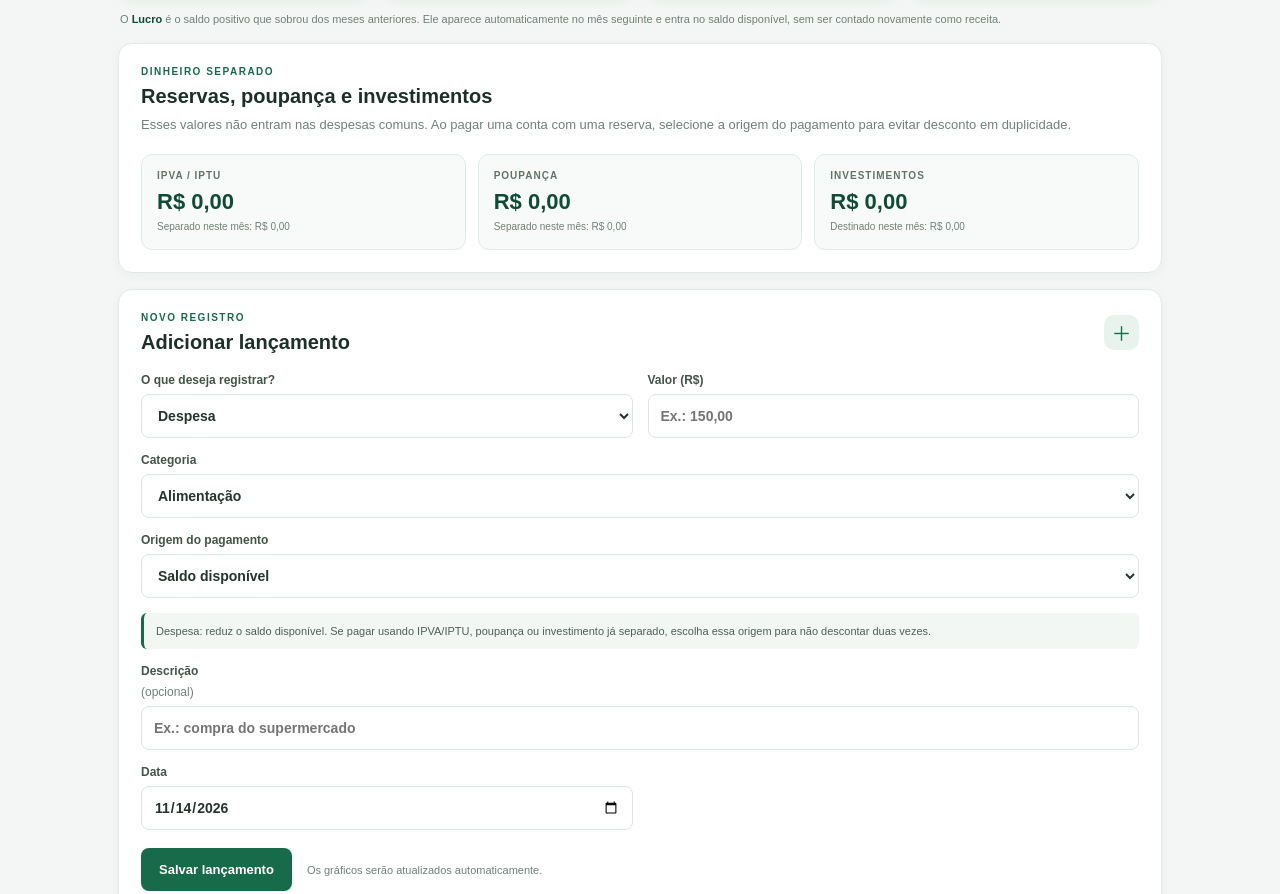
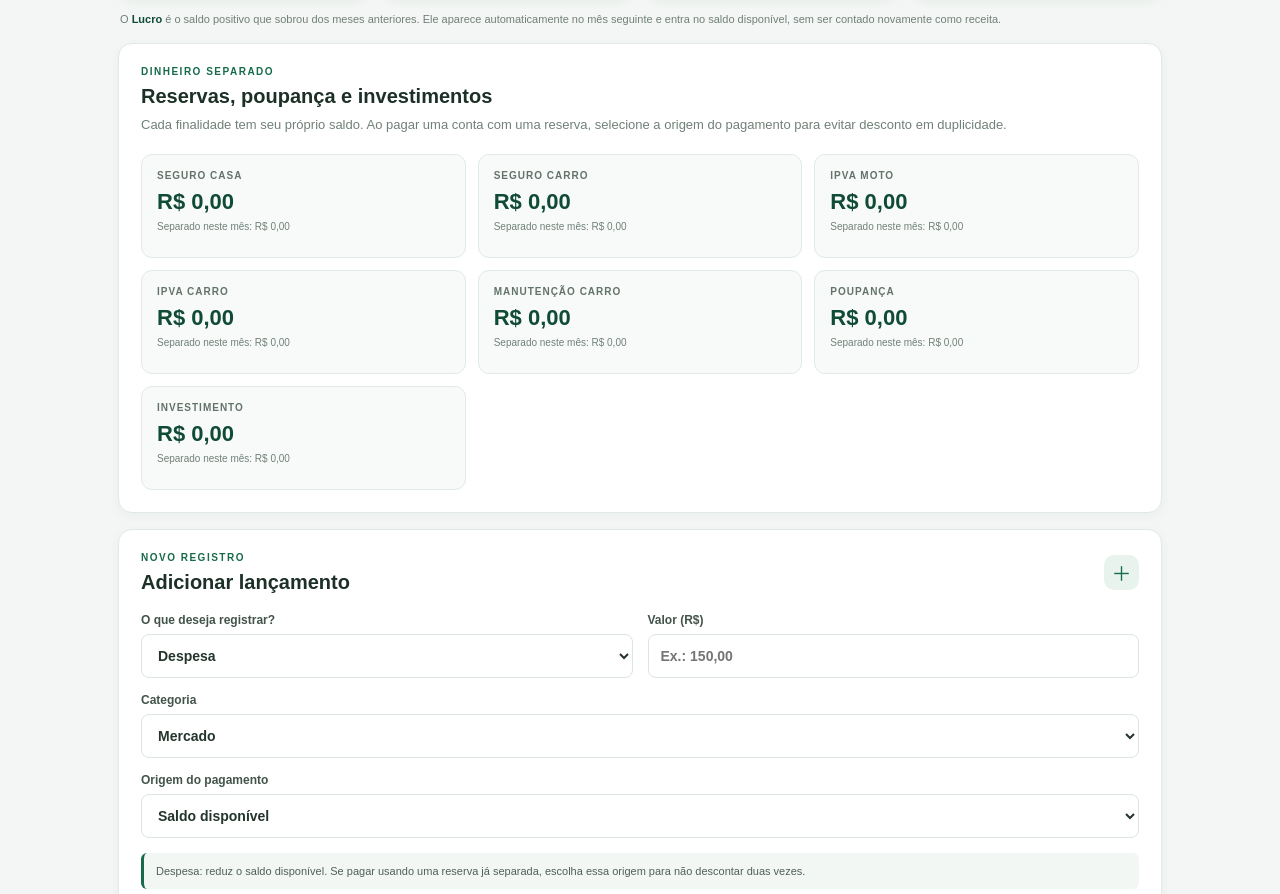
Before and after one commit to gusta1006/CONTABILIDADEV2, a plain HTML site: page index.html in a window 1280 px wide. Shown: the part 494-1388 px from the top of the page. Drawn offline with Linux system fonts and the light colour scheme.

Commit message:
Add files via upload

```diff
--- a/index.html
+++ b/index.html
@@ -44,12 +44,8 @@
         <p class="carry-explanation">O <strong>Lucro</strong> é o saldo positivo que sobrou dos meses anteriores. Ele aparece automaticamente no mês seguinte e entra no saldo disponível, sem ser contado novamente como receita.</p>
 
         <section class="panel reserve-panel" aria-label="Saldos separados por finalidade">
-          <div class="panel-title"><div><p class="eyebrow">DINHEIRO SEPARADO</p><h2>Reservas, poupança e investimentos</h2><p class="muted">Esses valores não entram nas despesas comuns. Ao pagar uma conta com uma reserva, selecione a origem do pagamento para evitar desconto em duplicidade.</p></div></div>
-          <div class="reserve-grid">
-            <article class="reserve-card"><span>IPVA / IPTU</span><strong id="ipvaBalance">R$ 0,00</strong><small id="ipvaMonth">Separado neste mês: R$ 0,00</small></article>
-            <article class="reserve-card"><span>POUPANÇA</span><strong id="savingBalance">R$ 0,00</strong><small id="savingMonth">Separado neste mês: R$ 0,00</small></article>
-            <article class="reserve-card"><span>INVESTIMENTOS</span><strong id="investmentBalance">R$ 0,00</strong><small id="investmentMonth">Destinado neste mês: R$ 0,00</small></article>
-          </div>
+          <div class="panel-title"><div><p class="eyebrow">DINHEIRO SEPARADO</p><h2>Reservas, poupança e investimentos</h2><p class="muted">Cada finalidade tem seu próprio saldo. Ao pagar uma conta com uma reserva, selecione a origem do pagamento para evitar desconto em duplicidade.</p></div></div>
+          <div class="reserve-grid reserve-grid-many" id="reserveCards" aria-live="polite"></div>
         </section>
 
         <section class="panel">
@@ -68,9 +64,6 @@
               <label class="wide" id="paymentSourceWrap" hidden>Origem do pagamento
                 <select id="paymentSource">
                   <option value="cash">Saldo disponível</option>
-                  <option value="IPVA/IPTU">Reserva IPVA/IPTU</option>
-                  <option value="Poupança">Poupança</option>
-                  <option value="Investimento">Investimento</option>
                 </select>
               </label>
               <p id="typeHint" class="form-note wide" aria-live="polite">A despesa reduz o saldo disponível.</p>
@@ -112,11 +105,7 @@
 
         <section class="panel report-panel">
           <div class="report-title"><div><p class="eyebrow">DESTINAÇÃO DO DINHEIRO</p><h3>Reservas e aportes do mês</h3><p class="muted">Valores separados no mês selecionado, sem misturá-los às despesas.</p></div></div>
-          <div class="reserve-grid report-reserve-grid">
-            <article class="reserve-card"><span>IPVA / IPTU</span><strong id="reportIpva">R$ 0,00</strong><small>Separado no mês</small></article>
-            <article class="reserve-card"><span>POUPANÇA</span><strong id="reportSaving">R$ 0,00</strong><small>Separado no mês</small></article>
-            <article class="reserve-card"><span>INVESTIMENTOS</span><strong id="reportInvestment">R$ 0,00</strong><small>Destinado no mês</small></article>
-          </div>
+          <div class="reserve-grid reserve-grid-many report-reserve-grid" id="reportReserveCards"></div>
         </section>
 
         <section class="panel report-panel">
--- a/script.js
+++ b/script.js
@@ -9,10 +9,19 @@
 
 const STORAGE_KEY = 'contaFacilTransactions';
 const CATEGORY_KEY = 'contaFacilSimpleCategories';
-const RESERVE_BUCKETS = ['IPVA/IPTU','Poupança','Investimento'];
+const RESERVE_BUCKETS = [
+  'Seguro Casa',
+  'Seguro Carro',
+  'IPVA Moto',
+  'IPVA Carro',
+  'Manutenção Carro',
+  'Poupança',
+  'Investimento',
+  'IPVA/IPTU' // Mantido para compatibilidade com registros antigos.
+];
 const COLORS = ['#176b4a','#e0a33b','#4f83b8','#bd554d','#8a6bb1','#299b9b','#d17b45','#718b50','#cb6b91','#68747d','#a18b56','#597c9e'];
 const defaultCategories = {
-  expense: ['Alimentação','Supermercado','Moradia','Água','Energia elétrica','Internet e telefone','Transporte','Combustível','Saúde','Farmácia','Educação','Lazer','Assinaturas','Cartão de crédito','Impostos','IPVA','IPTU','Outras despesas'],
+  expense: ['Mercado','Água','Luz','Internet Casa','Internet Praia','Celular Mãe','Celular Eu','Antena','Escola','Hipercard','Uber','Inglês','Ração','Mesada'],
   income: ['Salário','Aposentadoria','Renda extra','Serviços','Vendas','Rendimentos','Outras receitas']
 };
 
@@ -108,13 +117,27 @@ function renderCategoryOptions() {
   if ([...select.options].some(o => o.value === previous)) select.value = previous;
 
   const paymentWrap = $('paymentSourceWrap');
+  const paymentSelect = $('paymentSource');
+  const previousPayment = paymentSelect.value;
+  paymentSelect.replaceChildren();
+  const cashOption = document.createElement('option');
+  cashOption.value = 'cash';
+  cashOption.textContent = 'Saldo disponível';
+  paymentSelect.append(cashOption);
+  RESERVE_BUCKETS.forEach(bucket => {
+    const option = document.createElement('option');
+    option.value = bucket;
+    option.textContent = `Reserva: ${bucket}`;
+    paymentSelect.append(option);
+  });
+  if ([...paymentSelect.options].some(option => option.value === previousPayment)) paymentSelect.value = previousPayment;
   paymentWrap.hidden = type !== 'expense';
   $('categoryForm').hidden = !['income','expense'].includes(type);
   const hint = $('typeHint');
   const hints = {
-    expense: 'Despesa: reduz o saldo disponível. Se pagar usando IPVA/IPTU, poupança ou investimento já separado, escolha essa origem para não descontar duas vezes.',
+    expense: 'Despesa: reduz o saldo disponível. Se pagar usando uma reserva já separada, escolha essa origem para não descontar duas vezes.',
     income: 'Receita: aumenta o dinheiro disponível e pode gerar lucro para o mês seguinte.',
-    allocation: 'Separar dinheiro: transfere parte do saldo disponível para IPVA/IPTU, poupança ou investimentos. Não é uma despesa.',
+    allocation: 'Separar dinheiro: transfere parte do saldo disponível para uma finalidade de reserva. Não é uma despesa.',
     withdrawal: 'Resgatar valor separado: devolve dinheiro de uma reserva ao saldo disponível. Não é receita.'
   };
   hint.textContent = hints[type] || '';
@@ -163,7 +186,7 @@ function monthlyTotals(month) {
   let incomeCents = 0;
   let expenseCents = 0;
   let cashExpenseCents = 0;
-  let allocationCents = { 'IPVA/IPTU':0, 'Poupança':0, 'Investimento':0 };
+  let allocationCents = Object.fromEntries(RESERVE_BUCKETS.map(bucket => [bucket, 0]));
   let withdrawalCents = 0;
   transactions.forEach(item => {
     if (item.date.slice(0,7) !== month) return;
@@ -258,18 +281,38 @@ function getSelectedMonthBalance() {
   };
 }
 
+
+function renderReserveCards(containerId, month, reportMode, monthAllocations = null) {
+  const container = $(containerId);
+  if (!container) return;
+  container.replaceChildren();
+  RESERVE_BUCKETS.filter(bucket => bucket !== 'IPVA/IPTU').forEach(bucket => {
+    const card = document.createElement('article');
+    card.className = 'reserve-card';
+    const name = document.createElement('span');
+    name.textContent = bucket.toLocaleUpperCase('pt-BR');
+    const balance = document.createElement('strong');
+    const value = reportMode
+      ? ((monthAllocations && monthAllocations[bucket]) || 0) / 100
+      : monthReserveBalance(bucket, month);
+    balance.textContent = money(value);
+    const note = document.createElement('small');
+    note.textContent = reportMode
+      ? 'Separado neste mês'
+      : `Separado neste mês: ${money(monthlyTotals(month).allocationCents[bucket] / 100)}`;
+    card.append(name, balance, note);
+    container.append(card);
+  });
+}
+
 function updateSummary() {
   const {income, expenses, carry, balance, allocations} = getSelectedMonthBalance();
   $('carryTotal').textContent = money(carry);
   $('incomeTotal').textContent = money(income);
   $('expenseTotal').textContent = money(expenses);
   $('balanceTotal').textContent = money(balance);
-  $('ipvaBalance').textContent = money(monthReserveBalance('IPVA/IPTU', selectedEntryMonth));
-  $('savingBalance').textContent = money(monthReserveBalance('Poupança', selectedEntryMonth));
-  $('investmentBalance').textContent = money(monthReserveBalance('Investimento', selectedEntryMonth));
-  $('ipvaMonth').textContent = `Separado neste mês: ${money(allocations['IPVA/IPTU'])}`;
-  $('savingMonth').textContent = `Separado neste mês: ${money(allocations['Poupança'])}`;
-  $('investmentMonth').textContent = `Destinado neste mês: ${money(allocations['Investimento'])}`;
+  renderReserveCards('reserveCards', selectedEntryMonth, false);
+
 }
 
 function createTransactionRow(item) {
@@ -396,9 +439,7 @@ function renderCategoryChips() {
 function renderMonthlyChart() {
   const selected = $('monthPicker').value || monthISO();
   const totals = monthlyTotals(selected);
-  $('reportIpva').textContent = money(totals.allocationCents['IPVA/IPTU'] / 100);
-  $('reportSaving').textContent = money(totals.allocationCents['Poupança'] / 100);
-  $('reportInvestment').textContent = money(totals.allocationCents['Investimento'] / 100);
+  renderReserveCards('reportReserveCards', selected, true, totals.allocationCents);
   const sums = new Map();
   transactions.filter(t => t.date.startsWith(selected) && t.type === 'expense').forEach(item => {
     const name = item.category || 'Outros';
--- a/style.css
+++ b/style.css
@@ -53,3 +53,9 @@
 .transaction-value.allocation{color:#a17726}
 .report-reserve-grid{margin-top:18px}
 @media(max-width:700px){.reserve-grid{grid-template-columns:1fr}.reserve-card{padding:13px}.report-reserve-grid{margin-top:12px}}
+
+/* Categorias personalizadas para o controle familiar e reservas individuais. */
+.reserve-grid-many{grid-template-columns:repeat(3,minmax(0,1fr))}
+.reserve-grid-many .reserve-card{min-height:104px}
+@media(max-width:700px){.reserve-grid-many{grid-template-columns:repeat(2,minmax(0,1fr))}}
+@media(max-width:420px){.reserve-grid-many{grid-template-columns:1fr}}
```
